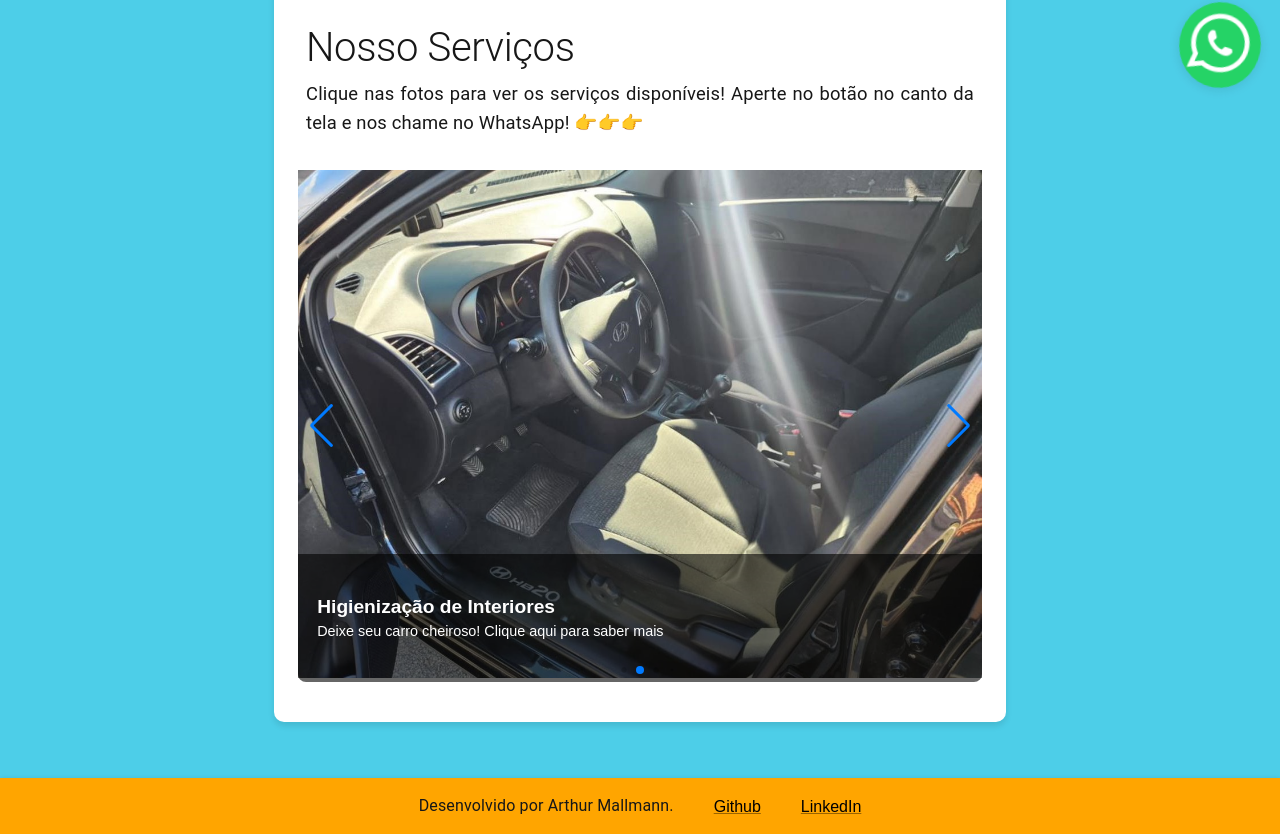
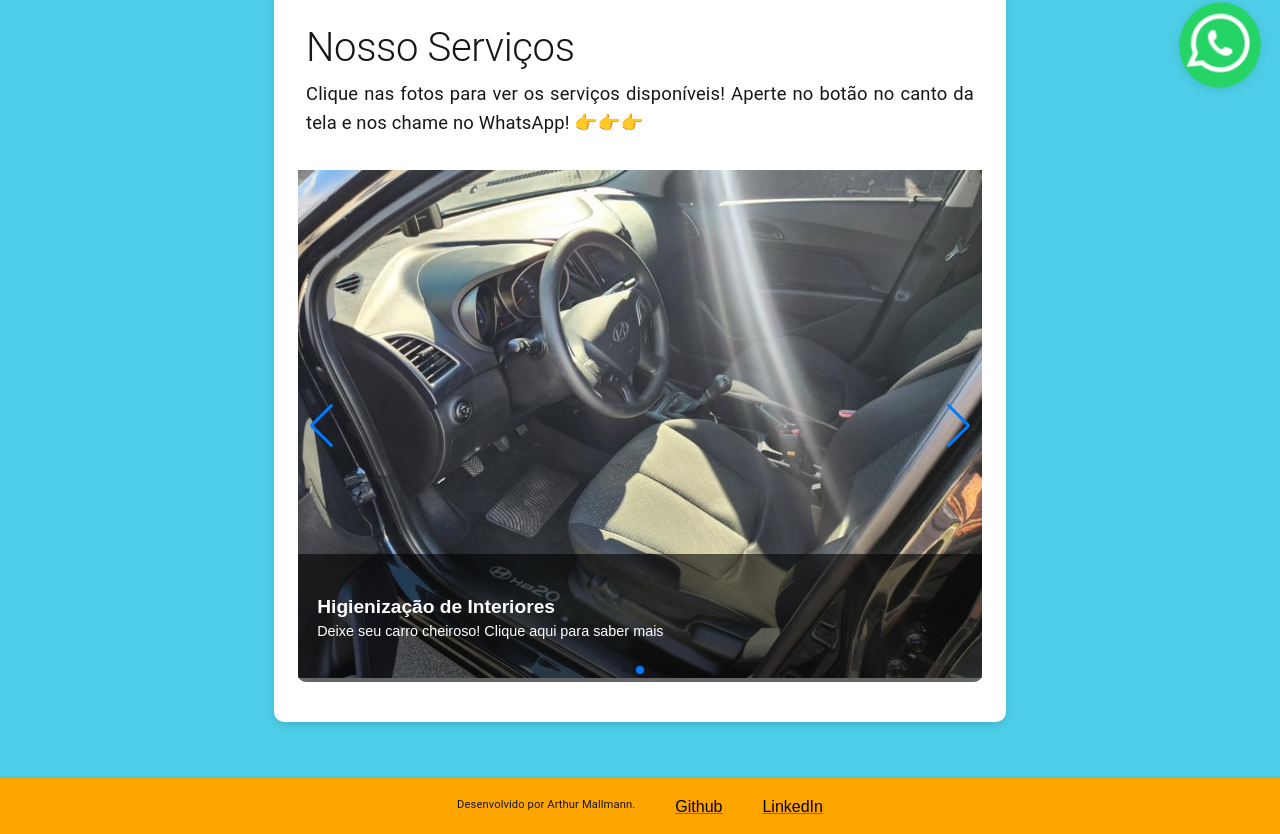
Before and after one commit to mxllmann/charles_lavacao, a Next.js app: page / in a window 1280 px wide. Shown: the part 692-1526 px from the top of the page. Built offline with nearby package versions, Linux system fonts and the light colour scheme; some icons are missing.

Commit message:
Update style.js

```diff
--- a/src/app/_style/style.js
+++ b/src/app/_style/style.js
@@ -232,7 +232,7 @@ export const footer = {
 };
 
 export const footer_p = {
-  fontSize: "1rem"
+  fontSize: "0.7rem"
 }
 
 export const footer_link = {
```
